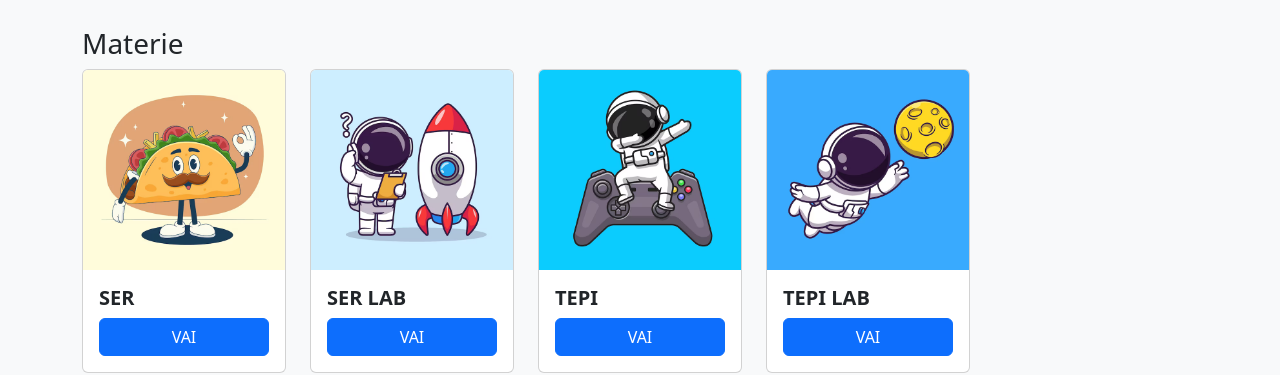
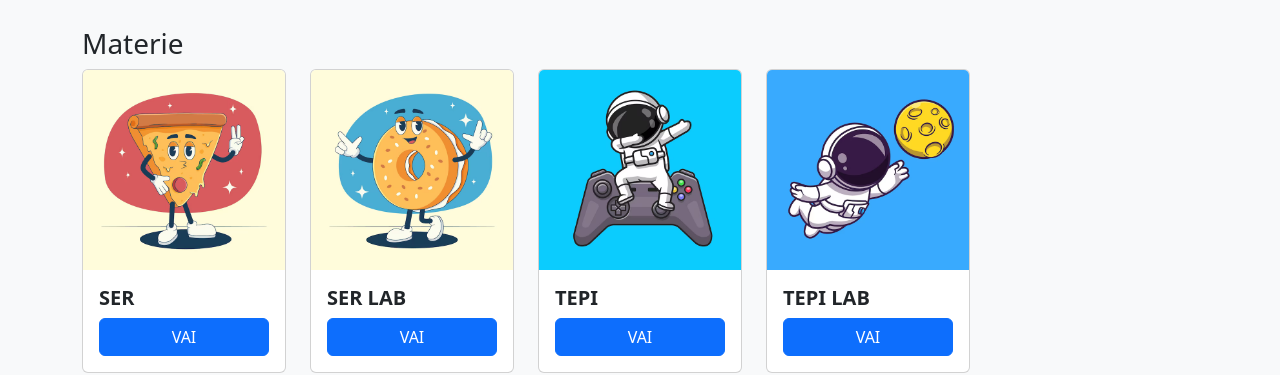
Before and after one commit to matteolegnani/matteolegnani.github.io, a plain HTML site: page index.html in a window 1280 px wide. Shown: the part 451-826 px from the top of the page. Drawn offline with nearby package versions, Linux system fonts and the light colour scheme.

Commit message:
modifica

```diff
--- a/index.html
+++ b/index.html
@@ -91,7 +91,7 @@
                 <div class="row row-cols-1 row-cols-md-5 g-4">
                     <div class="col">
                         <div class="card h-100">
-                            <img src="./assets/images/cards/9.png" class="card-img-top" alt="...">
+                            <img src="./assets/images/cards/6.png" class="card-img-top" alt="...">
                             <div class="card-body">
                                 <h5 class="card-title">SER</h5>
                                 <div class="d-grid gap-2">
@@ -102,7 +102,7 @@
                     </div>
                     <div class="col">
                         <div class="card h-100">
-                            <img src="./assets/images/cards/32.png" class="card-img-top" alt="...">
+                            <img src="./assets/images/cards/7.png" class="card-img-top" alt="...">
                             <div class="card-body">
                                 <h5 class="card-title">SER LAB</h5>
                                 <div class="d-grid gap-2">
```
